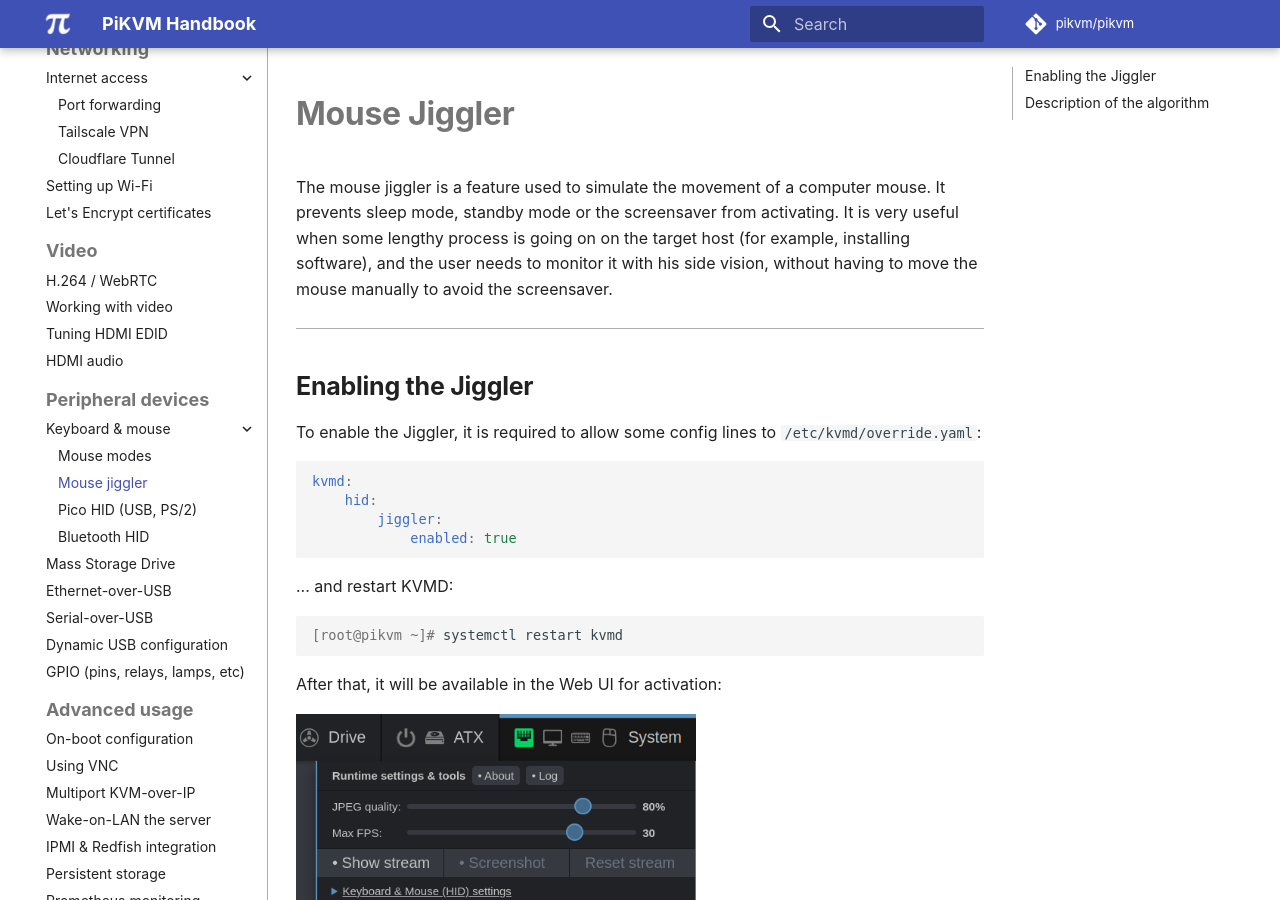
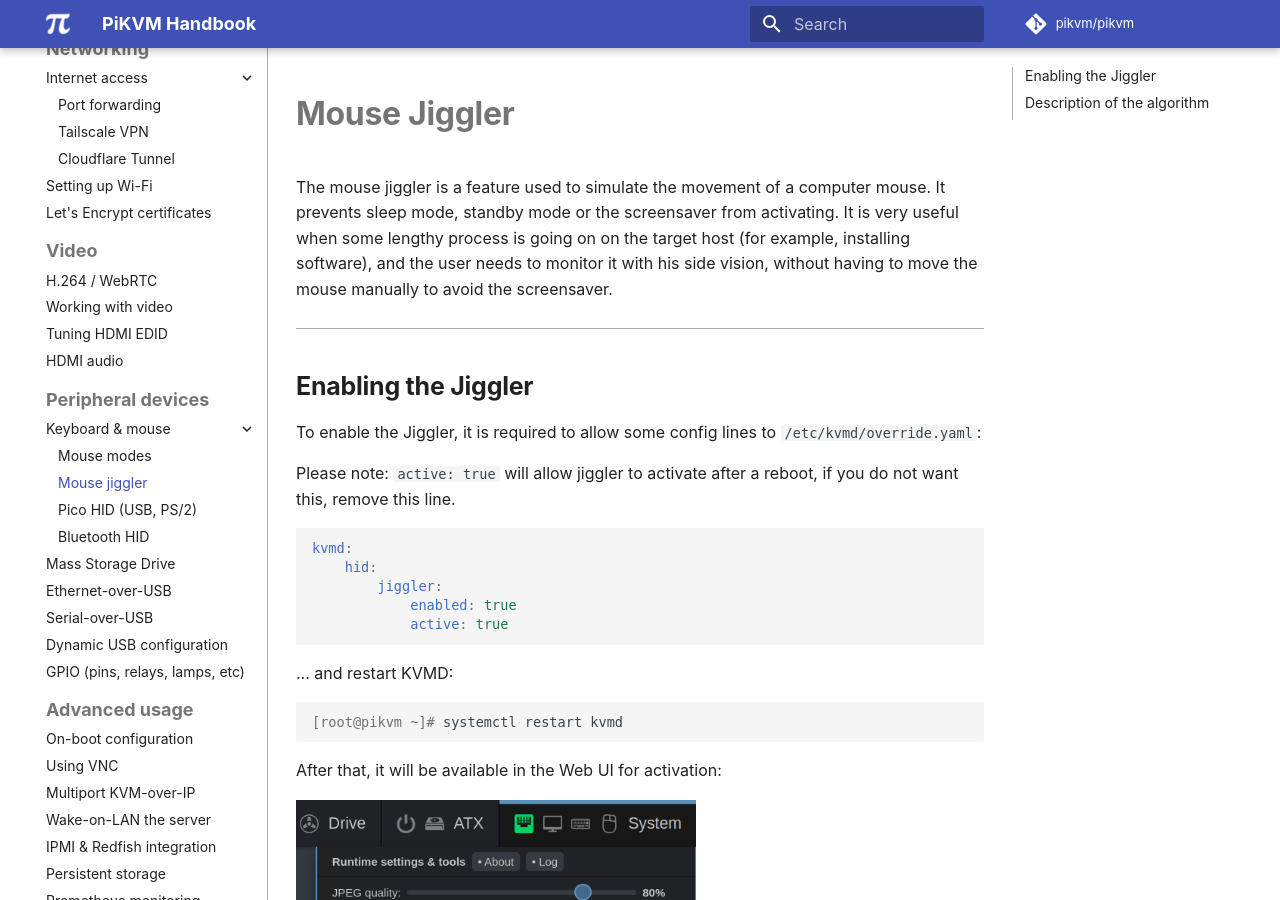
Before and after one commit to pikvm/pikvm, an MkDocs documentation site: the page built from docs/mouse_jiggler.md, in a window 1280 px wide and 900 px high. Built offline with MkDocs 1.6.1 and Material for MkDocs 9.7.7, drawn with Linux system fonts in a browser that asks for light colours; some web fonts are replaced; comment, search, counter and statistics services are not loaded.

Commit message:
Update mouse_jiggler.md (#1224)
Added additional line to allow jiggler to come back after a reboot

````diff
--- a/docs/mouse_jiggler.md
+++ b/docs/mouse_jiggler.md
@@ -11,11 +11,14 @@
 ## Enabling the Jiggler
 To enable the Jiggler, it is required to allow some config lines to `/etc/kvmd/override.yaml`:
 
+Please note: `active: true` will allow jiggler to activate after a reboot, if you do not want this, remove this line.
+
 ```yaml
 kvmd:
     hid:
         jiggler:
             enabled: true
+            active: true
 ```
 
 ... and restart KVMD:
````
